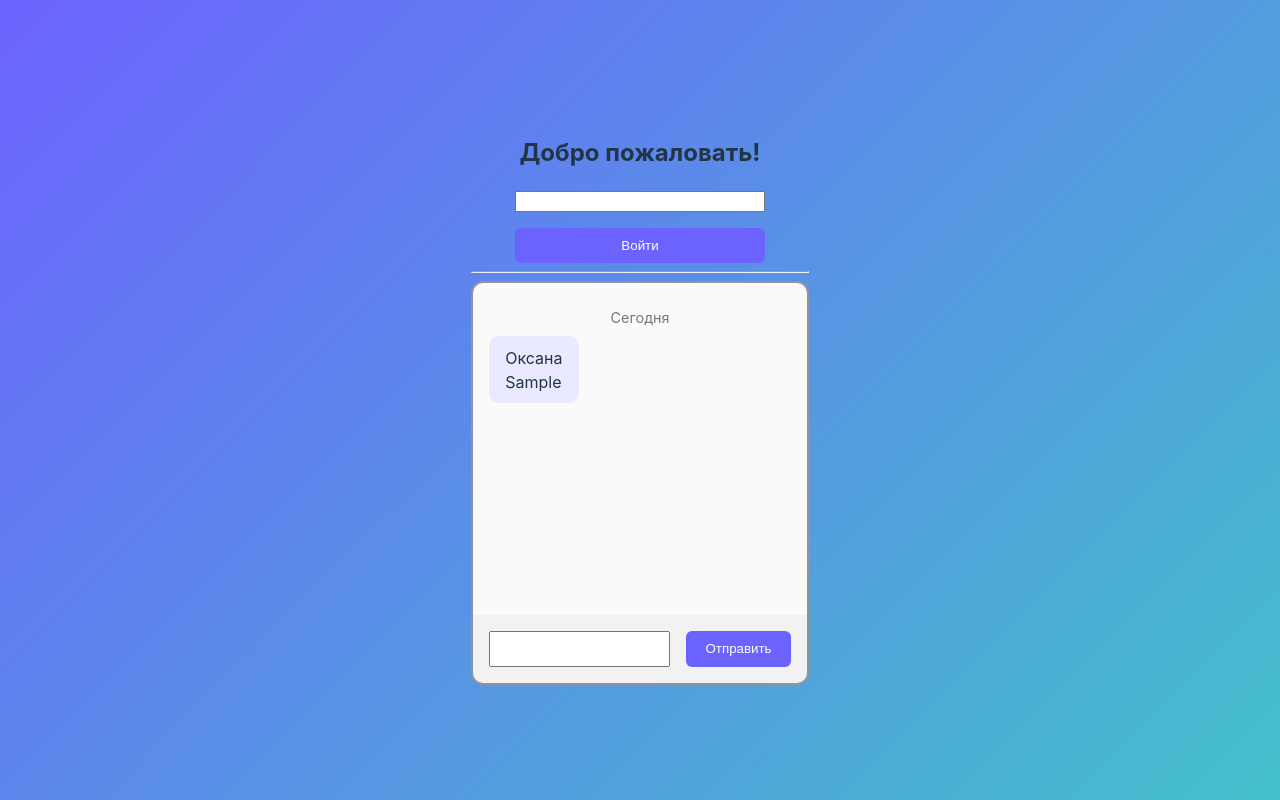
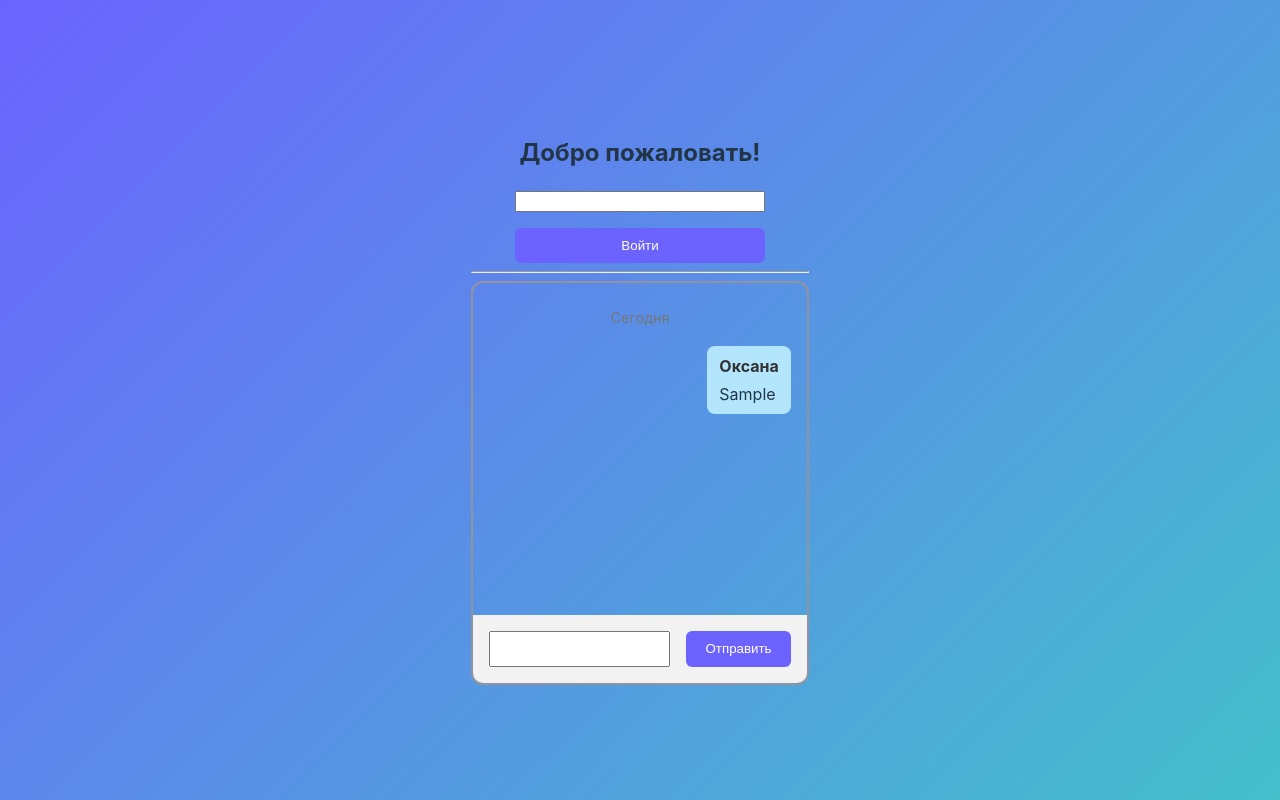
Before and after one commit to OksanaOtroshevska/socket, a React (Vite) app in the folder react/: page /chat in a window 1280 px wide. Both pictures are taken after typing "Sample" into the empty fields and a click on the button "Отправить". Built offline with nearby package versions, Linux system fonts and the light colour scheme; no server answers.

Commit message:
style: добавлены базовые CSS для Message и MessageList

```diff
--- a/react/src/components/MessageList/Message.css
+++ b/react/src/components/MessageList/Message.css
@@ -1,12 +1,23 @@
 .message {
-  background-color: #e9e9ff;
-  padding: 0.6rem 1rem;
-  border-radius: 10px;
-  margin-bottom: 0.5rem;
-  width: fit-content;
+  display: flex;
+  flex-direction: column;
+  background: #e7e7e7;
+  padding: 8px 12px;
+  border-radius: 8px;
+  max-width: 60%;
 }
 
-.message__author {
-  color: #6c63ff;
-  margin-right: 0.5rem;
+.message.own {
+  align-self: flex-end;
+  background: #b3e5fc;
 }
+
+.author {
+  font-weight: bold;
+  color: #333;
+  margin-bottom: 4px;
+}
+
+.text {
+  word-break: break-word;
+}
--- a/react/src/components/MessageList/MessageList.css
+++ b/react/src/components/MessageList/MessageList.css
@@ -1,7 +1,8 @@
 .message-list {
   display: flex;
   flex-direction: column;
-  padding: 1rem;
-  background-color: #fafafa;
+  gap: 10px;
+  padding: 16px;
+  max-height: 70vh;
   overflow-y: auto;
 }
```
